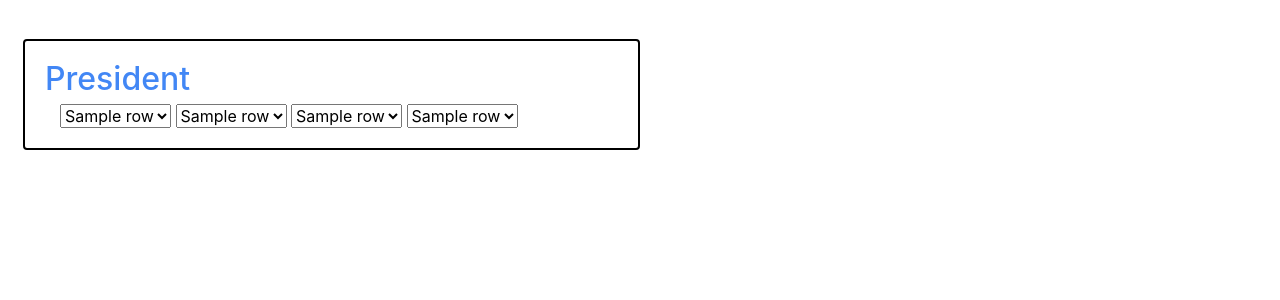
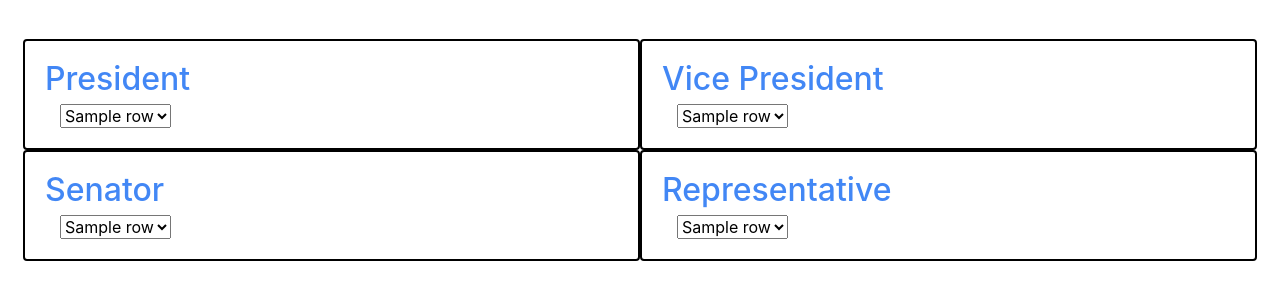
Before and after one commit to SkylerBohn13/Final_Project_Softwar_Engineering, a Flask app: template templates/voter.html in a window 1280 px wide. Shown: the part 100-400 px from the top of the page. Run offline with Flask 2, Linux system fonts and the light colour scheme; the template is opened without the code that fills it: most values are stand-ins (such as "Sample title", 1, 10 or a date in 2020); some libraries are stand-ins or nearby versions.

Commit message:
Voting page

```diff
--- a/templates/voter.html
+++ b/templates/voter.html
@@ -55,7 +55,7 @@
           </header>
 
           <div class="float-container">
-            <div id="main" class="card card-body col-sm-6 float-child">
+            <div id="p" class="card card-body col-sm-6 float-child">
               <h2 class="title">President</h2>
                 <div class="container">
                   <select name="president_dropdown"  id="president_dropdown">
@@ -63,25 +63,36 @@
                     <option value='{{row}}'>{{row}}</option>
                     {% endfor %}
                     </select>
-
+                </div>
+            </div>
+            <div id="vp" class="card card-body col-sm-6 float-child">
+              <h2 class="title">Vice President</h2>
+                <div class="container">
                   <select name="vice_president_dropdown"  id="president_dropdown">
                     {% for row in candidates['vice_president'] %}
                     <option value='{{row}}'>{{row}}</option>
                     {% endfor %}
                     </select>
-
+                </div>
+            </div>
+            <div id="s" class="card card-body col-sm-6 float-child">
+              <h2 class="title">Senator</h2>
+              <div class="container">
                   <select name="senator_dropdown"  id="president_dropdown">
                     {% for row in candidates['senator'] %}
                     <option value='{{row}}'>{{row}}</option>
                     {% endfor %}
                     </select>
-
+              </div>
+            </div>
+            <div id="r" class="card card-body col-sm-6 float-child">
+              <h2 class="title">Representative</h2>
+              <div class="container">
                   <select name="representative_dropdown"  id="president_dropdown">
                     {% for row in candidates['representative'] %}
                     <option value='{{row}}'>{{row}}</option>
                     {% endfor %}
                     </select>
-                </div>
               </div>
             </div>
 
```
Lines whose indentation alone changed are shown as unchanged.
